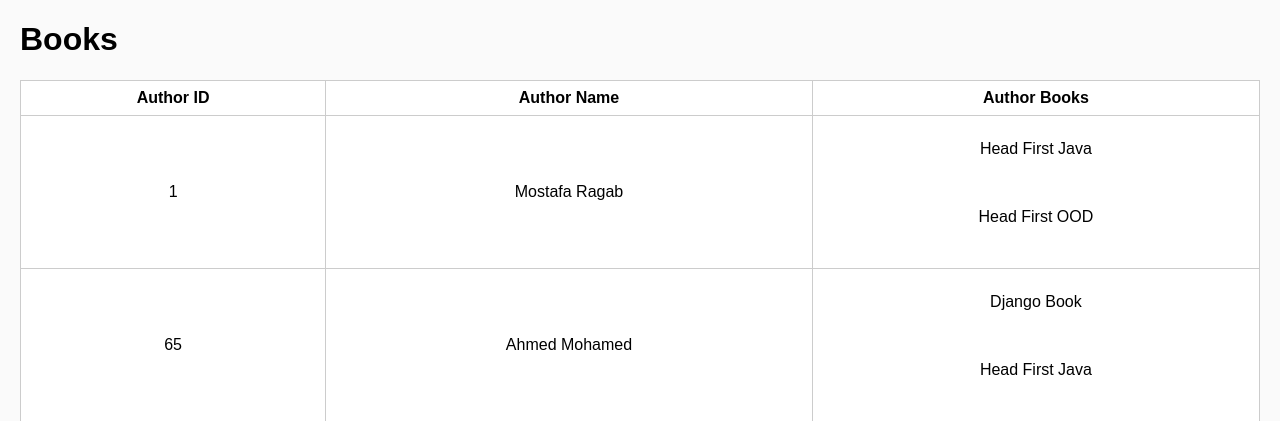
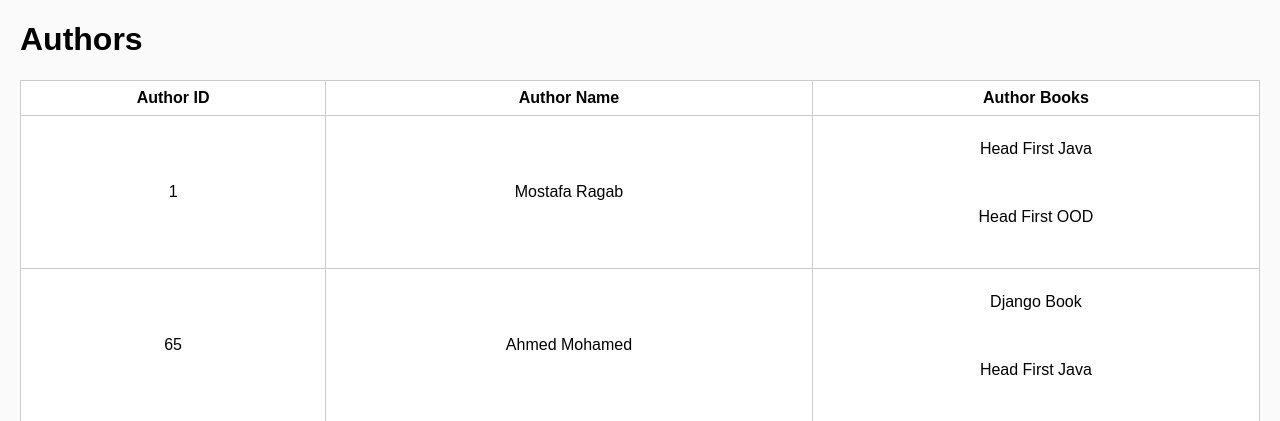
Before and after one commit to mostapharagab/Library-Management-System-in-Django, a Django app: page /library/authors in a window 1280 px wide. Shown: the part 58-479 px from the top of the page. Run offline with Django 5.2, Linux system fonts and the light colour scheme; data comes from the database, SQL or seed files in the repository.

Commit message:
authors list page main head changed

```diff
--- a/library/templates/library/author_list.html
+++ b/library/templates/library/author_list.html
@@ -5,7 +5,7 @@ Book List
 {% block content %}
 <html>
   <body>
-    <h1>Books</h1>
+    <h1>Authors</h1>
     <table border="1" id="studentTable">
       <thead>
         <tr>
```
